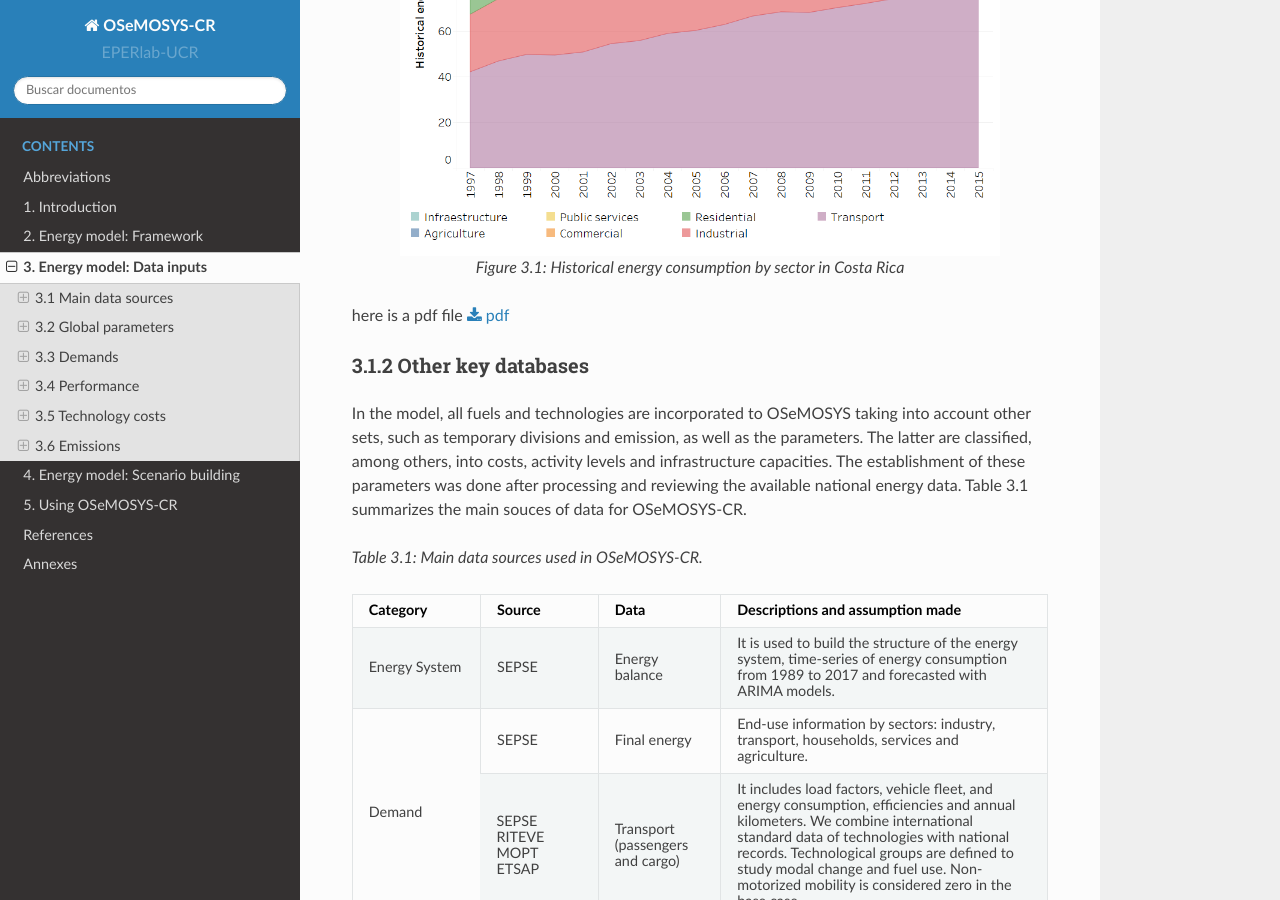
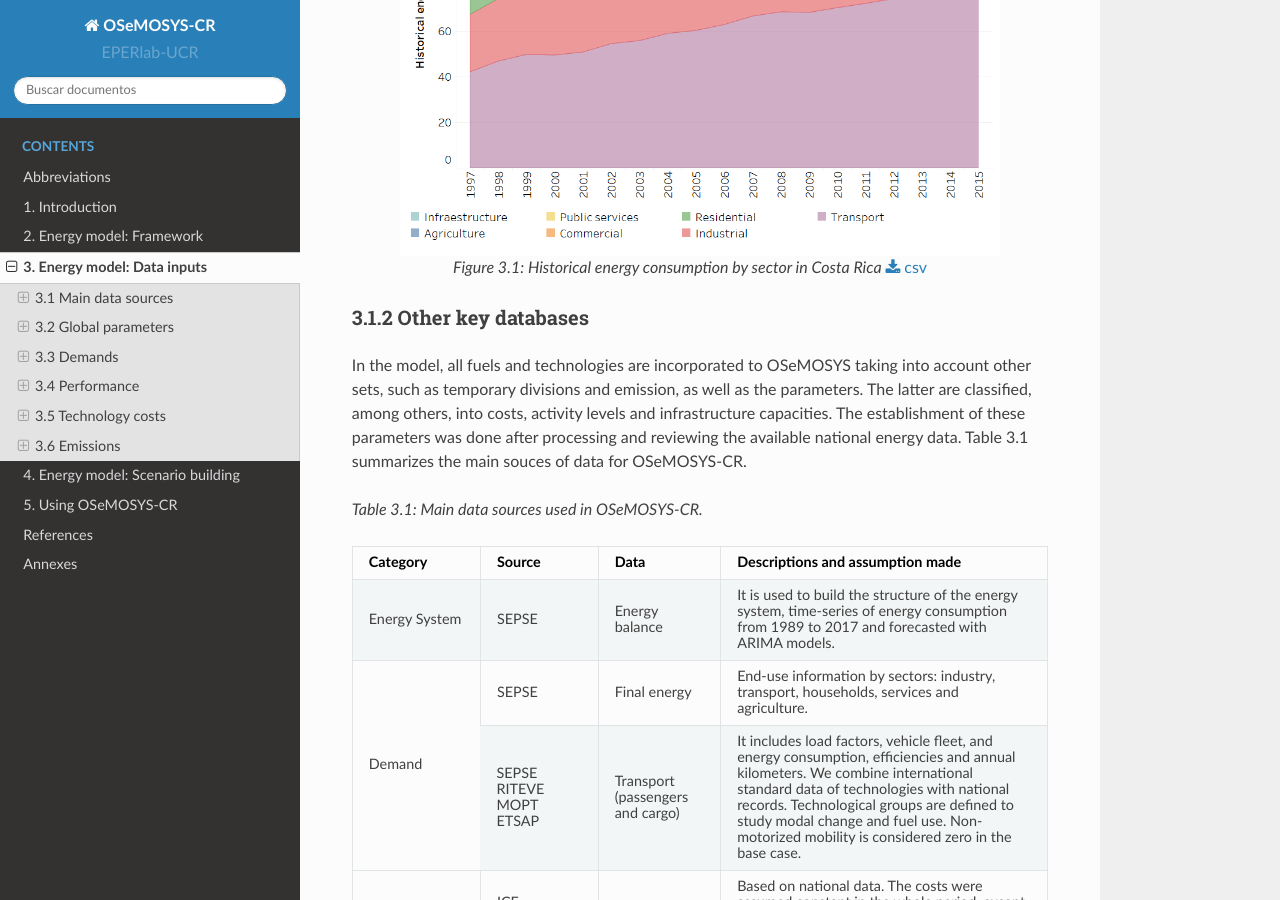
Before and after one commit to EPERLab/OSeMOSYS-CR, a Sphinx documentation site: the page built from docs/03EnergyModelDatabase.rst, in a window 1280 px wide and 900 px high, scrolled down 802 px. Built offline with Sphinx 7.4.7 and the Read the Docs theme 2.0.0, drawn with Linux system fonts in a browser that asks for light colours; formulas are drawn with MathJax 3.

Commit message:
Update 03EnergyModelDatabase.rst

```diff
--- a/docs/03EnergyModelDatabase.rst
+++ b/docs/03EnergyModelDatabase.rst
@@ -16,9 +16,9 @@ Figure 3.1 presents the historical trending of energy consumption by sector.
    :align:   center
    :width:   600 px
 
-   *Figure 3.1: Historical energy consumption by sector in Costa Rica*
+   *Figure 3.1: Historical energy consumption by sector in Costa Rica* :download:`csv <doc_imgs/Historical_Consumption_Data.csv>`
 
-here is a pdf file :download:`pdf <doc_imgs/Historical_Consumption_Data.csv>`
+
 
 3.1.2 Other key databases
 ---------
```
